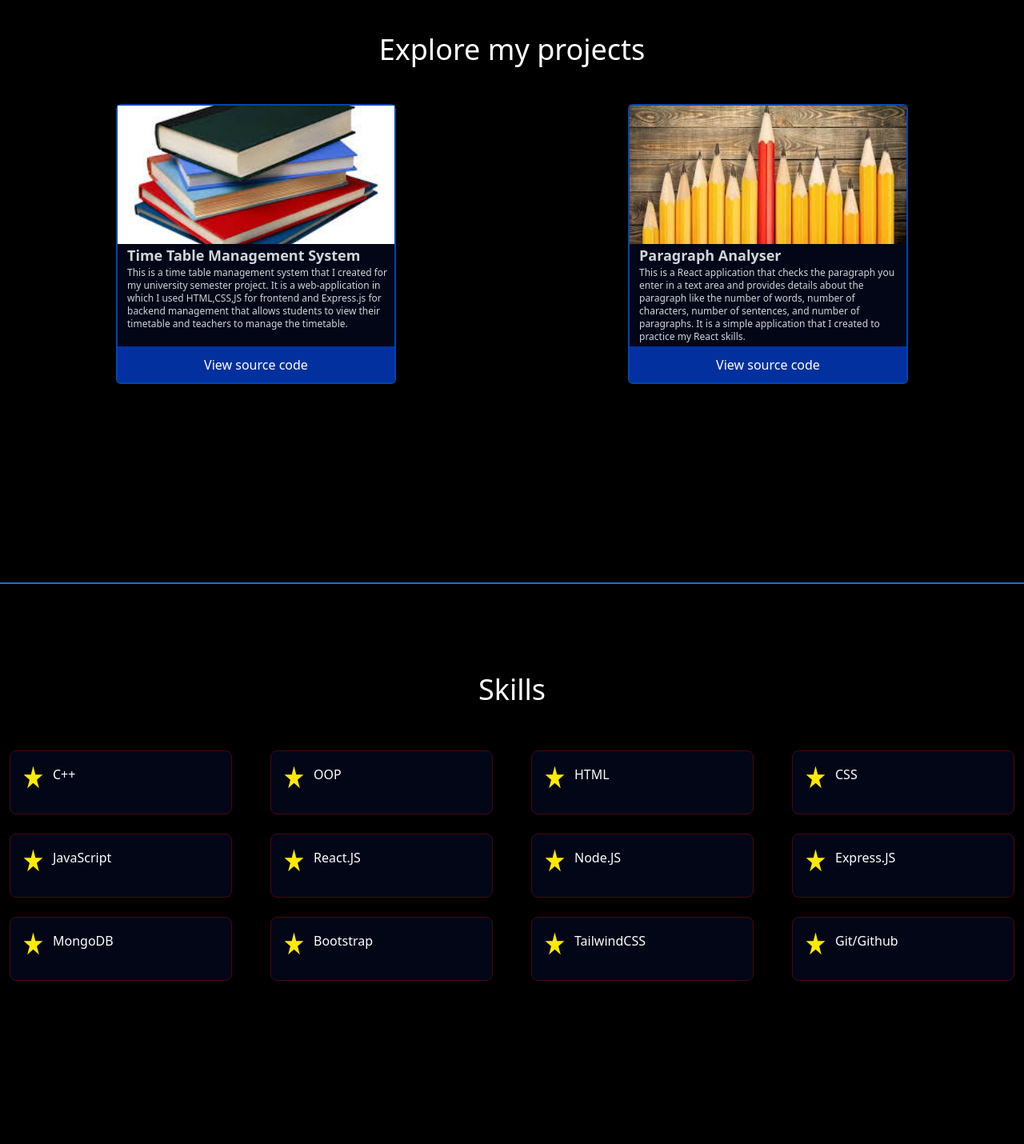
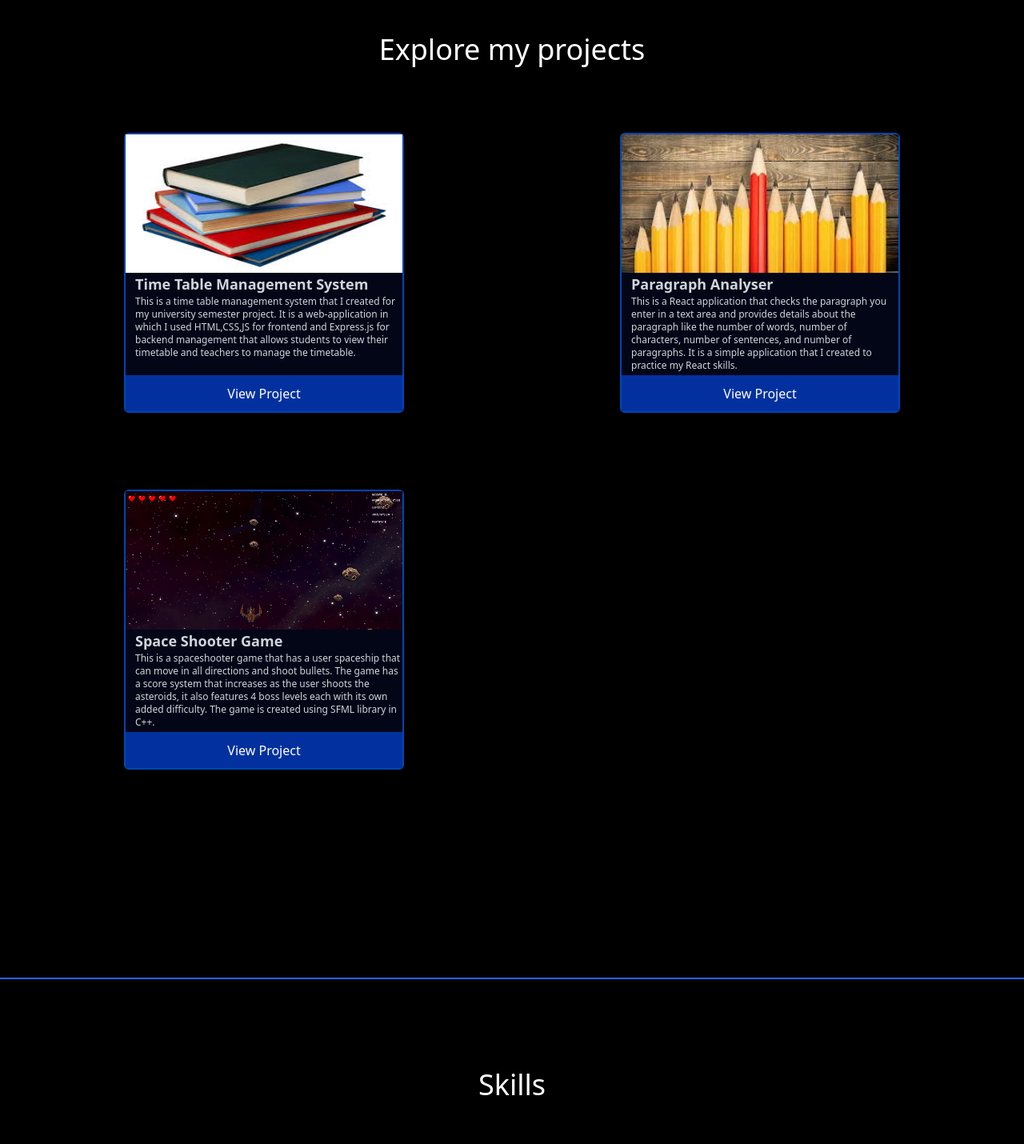
Before and after one commit to shaeelhashmi/portfolio, a React (Vite) app: page / in a window 1280 px wide. Shown: the part 1080-2510 px from the top of the page at 80% size. Built offline with nearby package versions, Linux system fonts and the light colour scheme.

Commit message:
Added new Skills

```diff
--- a/index.html
+++ b/index.html
@@ -3,6 +3,7 @@
   <head>
     <meta charset="UTF-8" />
     <meta name="viewport" content="width=device-width, initial-scale=1.0" />
+    <link rel="icon" href="./favicon2.ico" />
     <meta descritption="Portfolio website That tells about my skills, projects and an overview of my interest" />
     <title>Shaeel Hashmi</title>
   </head>
--- a/src/components/Navbar.jsx
+++ b/src/components/Navbar.jsx
@@ -12,9 +12,7 @@ export default function Navbar() {
   return (
     <div
       className={`${
-        selector
-          ? "text-white bg-slate-950  border-2 border-solid border-slate-900"
-          : "text-black: bg-[#5BA0FF] border-2 border-solid border-[#3c7bd4]"
+        selector ? "text-white bg-slate-950   " : "text-black: bg-[#5BA0FF]  "
       } w-full fixed top-0 h-[8%] sm:10px   border-t-0 border-l-0 border-r-0 p-4 sm:text-2xl text-xs z-50 animate `}
     >
       <ul className="float-right sm:text-lg text-[10px]">
--- a/src/components/Project.jsx
+++ b/src/components/Project.jsx
@@ -2,6 +2,7 @@ import React from "react";
 import { useSelector } from "react-redux";
 import images from "../assets/images.jpeg";
 import images1 from "../assets/pencil.jpeg";
+import SpaceImg from "../assets/SpaceInvaders.jpg";
 import ProjectCard from "./ProjectCard";
 export default function Project() {
   const selector = useSelector((state) => {
@@ -12,13 +13,13 @@ export default function Project() {
     <div
       className={`${
         selector ? "text-white border-blue-600" : "text-black "
-      } border-solid border-t-2 sm:h-screen w-full h-[1230px] border-blue-600`}
+      } border-solid border-t-2  w-full h-auto border-blue-600 sm:mb-56 mb-7`}
       id="projects"
     >
       <div className="text-4xl  text-center my-12  mt-28 animate">
         Explore my projects
       </div>
-      <div className="grid sm:grid-cols-2 gride-col-1  h-full w-full ">
+      <div className="grid sm:grid-cols-2 grid-col-1  h-full w-full p-9 gap-y-24 gap-x-8">
         <ProjectCard
           description="This is a time table management system that I created for my university
         semester project. It is a web-application in which I used HTML,CSS,JS for frontend
@@ -34,6 +35,12 @@ export default function Project() {
           images={images1}
           title="Paragraph Analyser"
         ></ProjectCard>
+        <ProjectCard
+          description="This is a spaceshooter game that has a user spaceship that can move in all directions and shoot bullets. The game has a score system that increases as the user shoots the asteroids, it also features 4 boss levels each with its own added difficulty. The game is created using SFML library in C++."
+          link="https://github.com/shaeelhashmi/SpaceInvaders"
+          images={SpaceImg}
+          title="Space Shooter Game"
+        ></ProjectCard>
       </div>
     </div>
   );
--- a/src/components/ProjectCard.jsx
+++ b/src/components/ProjectCard.jsx
@@ -9,10 +9,10 @@ export default function ProjectCard(props) {
     <div
       className={`" ml-auto  mr-auto  border-2 border-solid ${
         selector ? "border-[#0046B4]" : "border-[#4a99ff]"
-      } sm:h-[350px]  rounded-md  sm:w-[350px]        [@media(max-width:320px)]:w-[290px] [@media(max-width:320px)]:h-[290px] w-[250px] h-[250px] animate opacity-0"`}
+      } sm:h-[350px]  rounded-md  sm:w-[350px]        [@media(max-width:320px)]:w-[290px] [@media(max-width:320px)]:h-[290px] w-[250px] h-[250px] animate opacity-0 "`}
     >
       <div className="w-full h-1/2 animate opacity-0">
-        <img src={props.images} alt="" className="w-full h-full object-cover" />
+        <img src={props.images} alt="" className="w-full h-full object-fill" />
       </div>
       <div
         className={`md:text-lg [@media(max-width:320px)]:text-sm  ${
@@ -37,7 +37,7 @@ export default function ProjectCard(props) {
           } w-full h-[13%] m-0 p-0
         animate opacity-0"`}
         >
-          View source code
+          View Project
         </button>
       </a>
     </div>
--- a/src/components/Skilltab1.jsx
+++ b/src/components/Skilltab1.jsx
@@ -10,7 +10,7 @@ export default function Skilltab2() {
     <div
       className={`${
         selector ? "text-white" : "text-black"
-      } border-solid border-t-2 border-blue-600 min-[400px]:h-screen w-full  min-h-[850px] h-[1450px]`}
+      } border-solid border-t-2 border-blue-600  w-full  h-auto sm:mb-56 mb-7`}
       id="skills"
     >
       <div
@@ -33,6 +33,7 @@ export default function Skilltab2() {
         <Box skill="Bootstrap"></Box>
         <Box skill="TailwindCSS"></Box>
         <Box skill="Git/Github"></Box>
+        <Box skill="SFML"></Box>
       </div>
     </div>
   );
```
Also changed, not shown: src/assets/SpaceInvaders.jpg (added), 1 other file (tests, documents, lock files or other folders).
